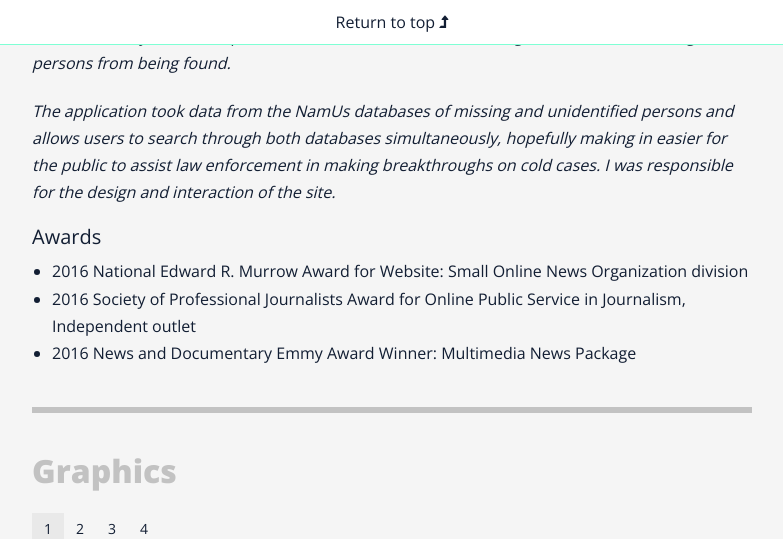
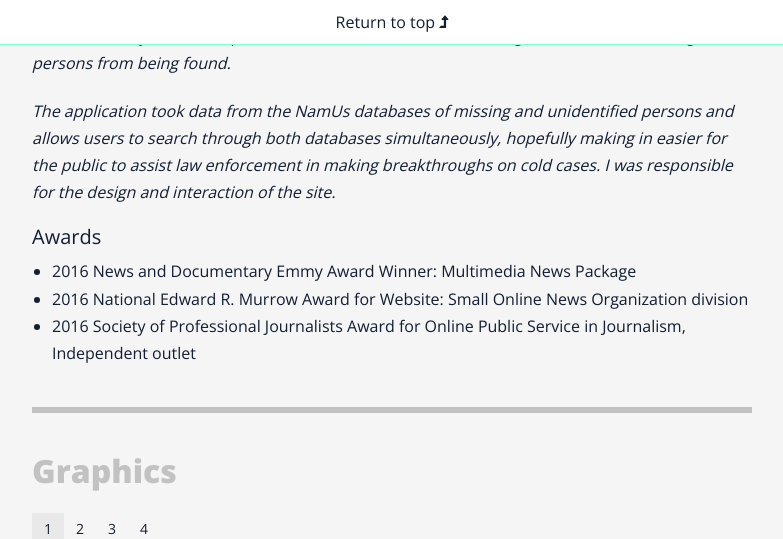
Before and after one commit to amccartney/amccartney.github.io, a Jekyll site: the page built from pages/portfolio.md, in a window 1280 px wide and 900 px high, scrolled down 1529 px, cut to the strip 0-539 px from the top of the window. Shown: the whole strip, without its empty margins (248-1031 px from the left). Built offline with Jekyll 4.4.1, drawn with Linux system fonts in a browser that asks for light colours; nearby versions of some CDN libraries; some web fonts are replaced.

```diff
--- a/pages/portfolio.md
+++ b/pages/portfolio.md
@@ -38,9 +38,9 @@ published: true
 *The application took data from the NamUs databases of missing and unidentified persons and allows users to search through both databases simultaneously, hopefully making in easier for the public to assist law enforcement in making breakthroughs on cold cases. I was responsible for the design and interaction of the site.*
 
 #### Awards
+-   2016 News and Documentary Emmy Award Winner: Multimedia News Package
 -   2016 National Edward R. Murrow Award for Website: Small Online News Organization division
 -   2016 Society of Professional Journalists Award for Online Public Service in Journalism, Independent outlet
--   2016 News and Documentary Emmy Award Winner: Multimedia News Package
 
 ---
 
```
